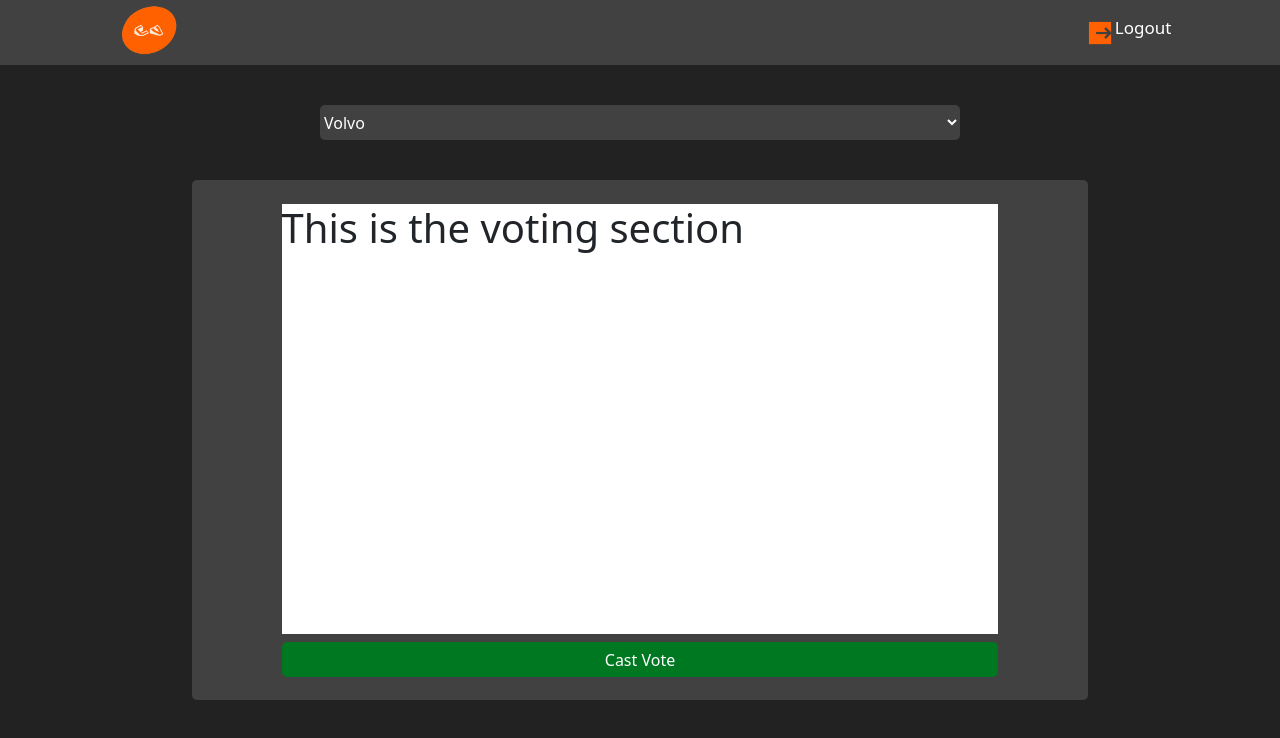
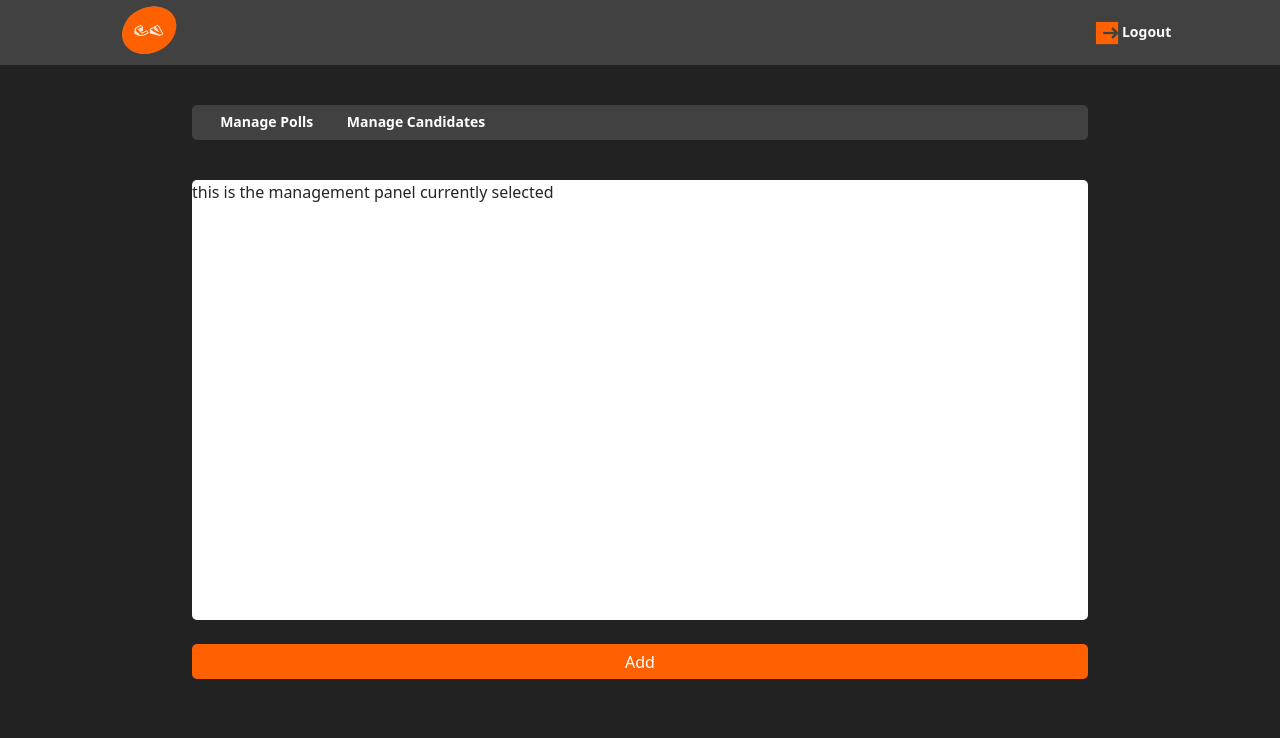
Before and after one commit to far0uq/bcVotingSystem, a React (Vite) app in the folder frontend/: page / in a window 1280 px wide. Shown: the top 738 px of the page. Built offline with nearby package versions, Linux system fonts and the light colour scheme.

Commit message:
BASELINE ADMIN PANEL - Added a change to the logout button - Added the AdminPanel page

```diff
--- /dev/null
+++ b/frontend/src/pages/panels/AdminPanel.css
@@ -0,0 +1,36 @@
+.manage-selection-panel {
+  background-color: #414141;
+  margin: auto;
+  border-radius: 5px;
+  border: 0px;
+  color: white;
+  width: 70%;
+  height: 35px;
+  margin: 40px auto;
+}
+
+.manage-selection-panel h6 {
+  margin: 0px;
+  font-size: 14px;
+  font-weight: bolder;
+}
+
+.manage-selection-panel h6:hover {
+  color:#ff6100;
+}
+
+.manage-main-panel div {
+  background-color: white;
+  width: 70%;
+  height: 440px;
+  border-radius: 5px;
+}
+
+.manage-main-panel button {
+  background-color: #ff6100;
+  color: white;
+  border: 0px;
+  border-radius: 5px;
+  width: 70%;
+  height: 35px;
+}
--- /dev/null
+++ b/frontend/src/pages/panels/AdminPanel.jsx
@@ -0,0 +1,23 @@
+import "./AdminPanel.css";
+
+function AdminPanel() {
+  return (
+    <div>
+      <div className="manage-selection-panel d-flex">
+        <h6 className="col-2 justify-content-center d-flex align-items-center">
+          Manage Polls
+        </h6>
+        <h6 className="col-2 justify-content-center d-flex align-items-center">
+          Manage Candidates
+        </h6>
+        <div className="col-8"></div>
+      </div>
+      <div className="manage-main-panel d-flex flex-column align-items-center">
+        <div>this is the management panel currently selected</div>
+        <button className="mt-4">Add</button>
+      </div>
+    </div>
+  );
+}
+
+export default AdminPanel;
--- a/frontend/src/pages/panels/BasePanel.css
+++ b/frontend/src/pages/panels/BasePanel.css
@@ -15,7 +15,13 @@
 
 .base-panel-header h3 {
   color: white;
-  font-size: 17px;
+  font-weight: bolder;
+  font-size: 14px;
+  margin: 0px;
+}
+
+.base-panel-header h3:hover {
+  color: #FF6100;
 }
 
 .logout img {
--- a/frontend/src/pages/panels/BasePanel.jsx
+++ b/frontend/src/pages/panels/BasePanel.jsx
@@ -1,6 +1,7 @@
 import logo from "../../assets/logo/crystalvote_icon.png";
 import "./BasePanel.css";
 import VotingPanel from "./VotingPanel";
+import AdminPanel from "./AdminPanel";
 import logout_logo from "../../assets/logo/logout_logo.png";
 
 function BasePanel() {
@@ -18,7 +19,7 @@ function BasePanel() {
         <div className="col-1"></div>
       </nav>
 
-      <VotingPanel />
+      <AdminPanel />
     </div>
   );
 }
```
